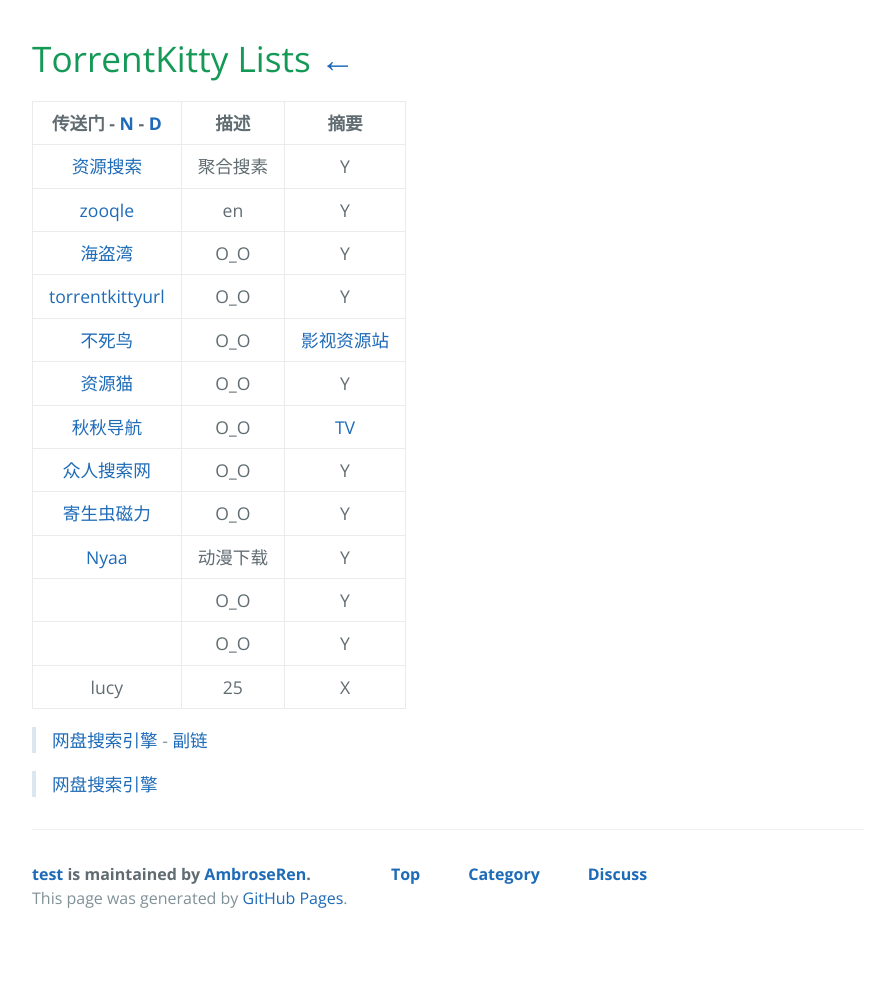
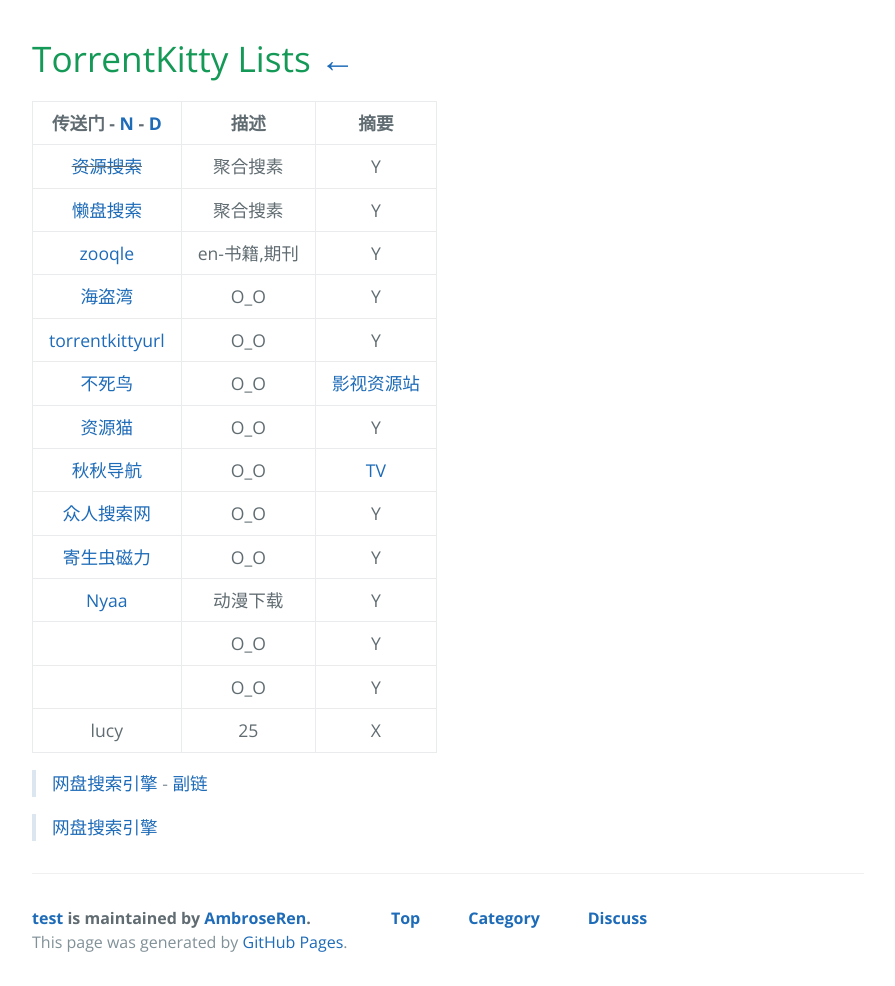
Before and after one commit to AmbroseRen/test, a Jekyll site: the page built from Data/TorrentKitty.md, in a window 1280 px wide. Shown: the whole page, without its empty margins (192-1087 px from the left). Built offline with Jekyll 4.4.1, drawn with Linux system fonts in a browser that asks for light colours; our own code applies the rules of GitHub Pages for plain Markdown files; the repository's description, which GitHub fills in, is left out; before the commit the page ends 942 px from its top, so only the background shows below that.

Commit message:
Update TorrentKitty.md

```diff
--- a/Data/TorrentKitty.md
+++ b/Data/TorrentKitty.md
@@ -2,8 +2,9 @@
 
 | 传送门 - [N](../Library/synthesize.md) - [D](DataRank.md) | 描述 | 摘要 |
 |:---:|:---:|:---:|
-| [资源搜索](http://magnet.chongbuluo.com/) | 聚合搜素 | Y |
-| [zooqle](https://zooqle.com/) | en | Y |
+| ~~[资源搜索](http://magnet.chongbuluo.com/)~~ | 聚合搜素 | Y |
+| [懒盘搜索](https://www.lzpan.com/) | 聚合搜素 | Y |
+| [zooqle](https://zooqle.com/) | en-书籍,期刊 | Y |
 | [海盗湾](https://thepiratebay.org/index.html) | O_O | Y |
 | [torrentkittyurl](http://torrentkittyurl.com/tk/) | O_O | Y |
 | [不死鸟](https://iao.su/) | O_O | [影视资源站](https://iao.su/531/) |
```
